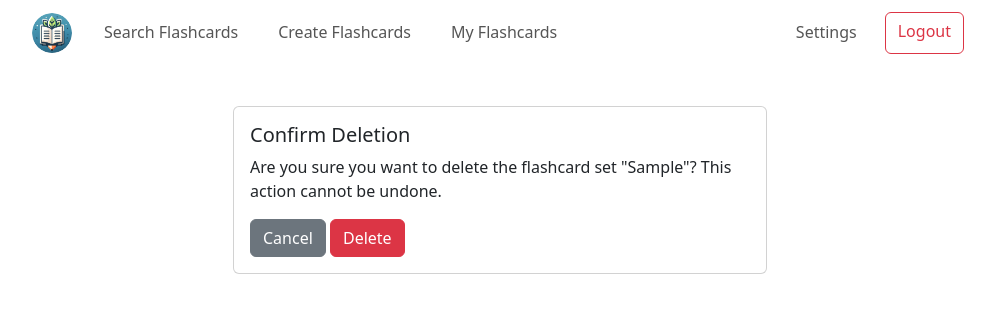
After one commit to jobyfoster/eduflip, a Django app: page /delete-flashcards/1/ in a window 1280 px wide. The commit adds this page. Shown: the top 313 px of the page, without its empty margins (140-1135 px from the left). Run offline with Django 4.2, Linux system fonts and the light colour scheme; a user stored in the database is signed in; tables that the repository leaves empty hold one stand-in row (values such as "Sample post").

Commit message:
Gave the URL path names more context as to not confuse users. Added functionality to delete flashcard sets if you are the one who generated them.

```diff
--- a/app/static/css/flashcards.css
+++ b/app/static/css/flashcards.css
@@ -6,7 +6,7 @@
 
 /* Individual flashcard styling */
 .flashcard {
-  width: 400px;
+  width: 425px;
   height: 250px;
   perspective: 1000px; /* Adds a 3D effect */
   transition: transform 0.3s ease; /* Smooth transition for flipping effect */
--- a/app/static/css/styles.css
+++ b/app/static/css/styles.css
@@ -37,9 +37,3 @@
   background-color: #dc3545; /* Background color on hover */
   color: #fff; /* Text color on hover */
 }
-
-#footer {
-  position: fixed;
-  left: 0;
-  bottom: 0;
-}
--- a/app/templates/app/base.html
+++ b/app/templates/app/base.html
@@ -29,15 +29,15 @@
                     </button>
                     <div class="collapse navbar-collapse" id="navbarNavAltMarkup">
                         <div class="navbar-nav me-auto">
-                            <a class="nav-link px-3 me-2 {% if request.path == '/study/' %}active{% endif %}" href="{% url 'search_flashcards' %}">Search Flashcards</a>
+                            <a class="nav-link px-3 me-2 {% if request.path == '/browse-flashcards/' %}active{% endif %}" href="{% url 'browse_flashcards' %}">Search Flashcards</a>
                             {% if user.is_authenticated %}
-                                <a class="nav-link px-3 me-2 {% if request.path == '/generate/' %}active{% endif %}" href="{% url 'generate_flashcards' %}">Create Flashcards</a>
-                                <a class="nav-link px-3 {% if request.path == '/flashcards/' %}active{% endif %}" href="{% url 'user_flashcards' %}">Your Flashcards</a>
+                                <a class="nav-link px-3 me-2 {% if request.path == '/create-flashcards/' %}active{% endif %}" href="{% url 'create_flashcards' %}">Create Flashcards</a>
+                                <a class="nav-link px-3 {% if request.path == '/my-flashcards/' %}active{% endif %}" href="{% url 'my_flashcards' %}">My Flashcards</a>
                             {% endif %}
                         </div>
                         <div class="navbar-nav ms-auto">
                             {% if user.is_authenticated %}
-                                <a class="nav-link me-2 px-3 {% if request.path == '/settings/' %}active{% endif %}" href="{% url 'settings' %}">Settings</a>
+                                <a class="nav-link me-2 px-3 {% if request.path == '/user-settings/' %}active{% endif %}" href="{% url 'user_settings' %}">Settings</a>
                                 <a class="btn btn-outline-danger mx-1" href="{% url 'logout' %}">Logout</a>
                             {% else %}
                                 <a class="btn btn-primary mx-1" href="{% url 'register' %}">Sign Up</a>
--- /dev/null
+++ b/app/templates/app/delete_set_confirmation.html
@@ -0,0 +1,22 @@
+{% extends 'app/base.html' %}  <!-- Replace with your base template -->
+{% load static %}
+
+{% block content %}
+<div class="container mt-5">
+    <div class="row">
+        <div class="col-md-6 mx-auto">
+            <div class="card">
+                <div class="card-body">
+                    <h5 class="card-title">Confirm Deletion</h5>
+                    <p class="card-text">Are you sure you want to delete the flashcard set "{{ flashcard_set.topic }}"? This action cannot be undone.</p>
+                    <form method="post">
+                        {% csrf_token %}
+                        <a href="{% url 'view_flashcard_set' flashcard_set.id %}" class="btn btn-secondary">Cancel</a>
+                        <button type="submit" class="btn btn-danger">Delete</button>
+                    </form>
+                </div>
+            </div>
+        </div>
+    </div>
+</div>
+{% endblock %}
--- a/app/templates/app/find_flashcards.html
+++ b/app/templates/app/find_flashcards.html
@@ -44,7 +44,6 @@
     </div>
 
     {# Display search results if available #}
-    {% if search_results %}
     <div class="search-results mt-5">
         <h3>Search Results</h3>
         <div class="table-responsive">
@@ -68,7 +67,7 @@
                             <td>{{ flashcard_set.user.username }}</td>
                             <td>
                                 {# Link to view individual flashcard set #}
-                                    <a href="{% url 'flashcard_set' flashcard_set.id %}" class="btn btn-sm btn-primary px-4">View</a>
+                                <a href="{% url 'view_flashcard_set' flashcard_set.id %}" class="btn btn-sm btn-primary px-4">View</a>
                             </td>
                         </tr>
                     {% empty %}
@@ -80,7 +79,6 @@
             </table>
         </div>
     </div>
-    {% endif %}
 
     {# JavaScript to handle form submission #}
     <script>
--- a/app/templates/app/user_flashcards.html
+++ b/app/templates/app/user_flashcards.html
@@ -9,7 +9,7 @@
 
 {% block content %}
     <div class="mt-3">
-        <h3>Your Flashcards</h3>
+        <h3>My Flashcards</h3>
         <div class="table-responsive">
             <table class="table table-hover">
                 <thead>
@@ -34,7 +34,7 @@
                             <td>{{ flashcard_set.number_of_flashcards }}</td>
                             <td>{{ flashcard_set.user.username }}</td>
                             <td>
-                                <a href="{% url 'flashcard_set' flashcard_set.id %}" class="btn btn-sm btn-primary">View</a>
+                                <a href="{% url 'view_flashcard_set' flashcard_set.id %}" class="btn btn-sm btn-primary px-4">View</a>
                             </td>
                         </tr>
                     {% empty %}
--- a/app/views.py
+++ b/app/views.py
@@ -1,5 +1,6 @@
-from django.shortcuts import render, redirect, get_object_or_404
+from django.shortcuts import render, redirect, get_object_or_404, reverse
 from django.contrib.auth.decorators import login_required
+from django.contrib import messages
 from django.http import HttpResponseServerError
 from openai import OpenAI, OpenAIError
 import json
@@ -91,7 +92,9 @@ def generate_flashcards_view(request):
                         new_flashcard_set_id = new_flashcard_set.id
                         print("Flashcards created!")
                         print("Redirecting...")
-                        return redirect("flashcard_set", set_id=new_flashcard_set_id)
+                        return redirect(
+                            "view_flashcard_set", set_id=new_flashcard_set_id
+                        )
                     else:
                         raise ValueError("Invalid response format from API")
                 except json.JSONDecodeError:
@@ -152,6 +155,7 @@ def flashcard_set_view(request, set_id):
     flashcards = flashcard_set.flashcards.all()
 
     is_favorited = is_favorite(user=request.user, flashcard_set_id=set_id)
+    is_owner = flashcard_set.user == request.user
 
     return render(
         request,
@@ -160,6 +164,7 @@ def flashcard_set_view(request, set_id):
             "flashcards": flashcards,
             "flashcard_set": flashcard_set,
             "is_favorited": is_favorited,
+            "is_owner": is_owner,
         },
     )
 
@@ -210,11 +215,32 @@ def add_to_favorites(request, set_id):
     flashcard_set = search_by_id(set_id=set_id)
     add_set_to_favorites(user=request.user, flashcard_set_id=set_id)
     return redirect(
-        "flashcard_set", set_id=set_id
+        "view_flashcard_set", set_id=set_id
     )  # Redirect to the detail page of the flashcard set
 
 
 @login_required
 def remove_from_favorites(request, set_id):
     remove_set_from_favorites(user=request.user, flashcard_set_id=set_id)
-    return redirect("flashcard_set", set_id=set_id)
+    return redirect("view_flashcard_set", set_id=set_id)
+
+
+@login_required
+def delete_flashcard_set(request, set_id):
+    flashcard_set = get_object_or_404(FlashcardSet, pk=set_id)
+
+    # Check if the current user is the owner of the flashcard set
+    if request.user != flashcard_set.user:
+        messages.error(
+            request, "You do not have permission to delete this flashcard set."
+        )
+        return redirect(reverse("view_flashcard_set", set_id=set_id))
+
+    # Delete operation
+    if request.method == "POST":
+        flashcard_set.delete()
+        messages.success(request, "Flashcard set deleted successfully.")
+        return redirect(reverse("home"))  # Redirect to a relevant page
+
+    context = {"flashcard_set": flashcard_set}
+    return render(request, "app/delete_set_confirmation.html", context)
--- a/config/urls.py
+++ b/config/urls.py
@@ -7,25 +7,39 @@ from django.contrib.auth import views as auth_views
 urlpatterns = [
     # Admin URLs
     path("admin/", admin.site.urls),
-    # App URLs
+    # Home Page URL
     path("", app_views.home_view, name="home"),
-    path("generate/", app_views.generate_flashcards_view, name="generate_flashcards"),
-    path("study/", app_views.search_flashcards, name="search_flashcards"),
-    path("study/<str:set_id>/", app_views.flashcard_set_view, name="flashcard_set"),
+    # Flashcard Creation URL
     path(
-        "study/unfavorite/<str:set_id>/",
+        "create-flashcards/",
+        app_views.generate_flashcards_view,
+        name="create_flashcards",
+    ),
+    # Flashcard Studying and Searching URL
+    path("browse-flashcards/", app_views.search_flashcards, name="browse_flashcards"),
+    path(
+        "flashcards/<str:set_id>/",
+        app_views.flashcard_set_view,
+        name="view_flashcard_set",
+    ),
+    # Flashcard Favorites Management URLs
+    path(
+        "remove-favorite/<str:set_id>/",
         app_views.remove_from_favorites,
-        name="unfavorite_flashcard_set",
+        name="remove_favorite",
     ),
+    path("add-favorite/<str:set_id>/", app_views.add_to_favorites, name="add_favorite"),
+    # Flashcard Deletion URL
     path(
-        "study/favorite/<str:set_id>/",
-        app_views.add_to_favorites,
-        name="favorite_flashcard_set",
+        "delete-flashcards/<str:set_id>/",
+        app_views.delete_flashcard_set,
+        name="delete_flashcards",
     ),
-    path("flashcards/", app_views.user_flashcards, name="user_flashcards"),
+    # User's Flashcards URL
+    path("my-flashcards/", app_views.user_flashcards, name="my_flashcards"),
     # User Authentication and Management URLs
     path("register/", user_views.register, name="register"),
-    path("settings/", user_views.settings, name="settings"),
+    path("user-settings/", user_views.settings, name="user_settings"),
     path(
         "login/",
         auth_views.LoginView.as_view(template_name="users/login.html"),
```
Also changed, not shown: app/templates/app/home.html (+9 -9 lines), app/templates/app/study_flashcards.html (+9 -2 lines). Lines whose indentation alone changed are shown as unchanged.
